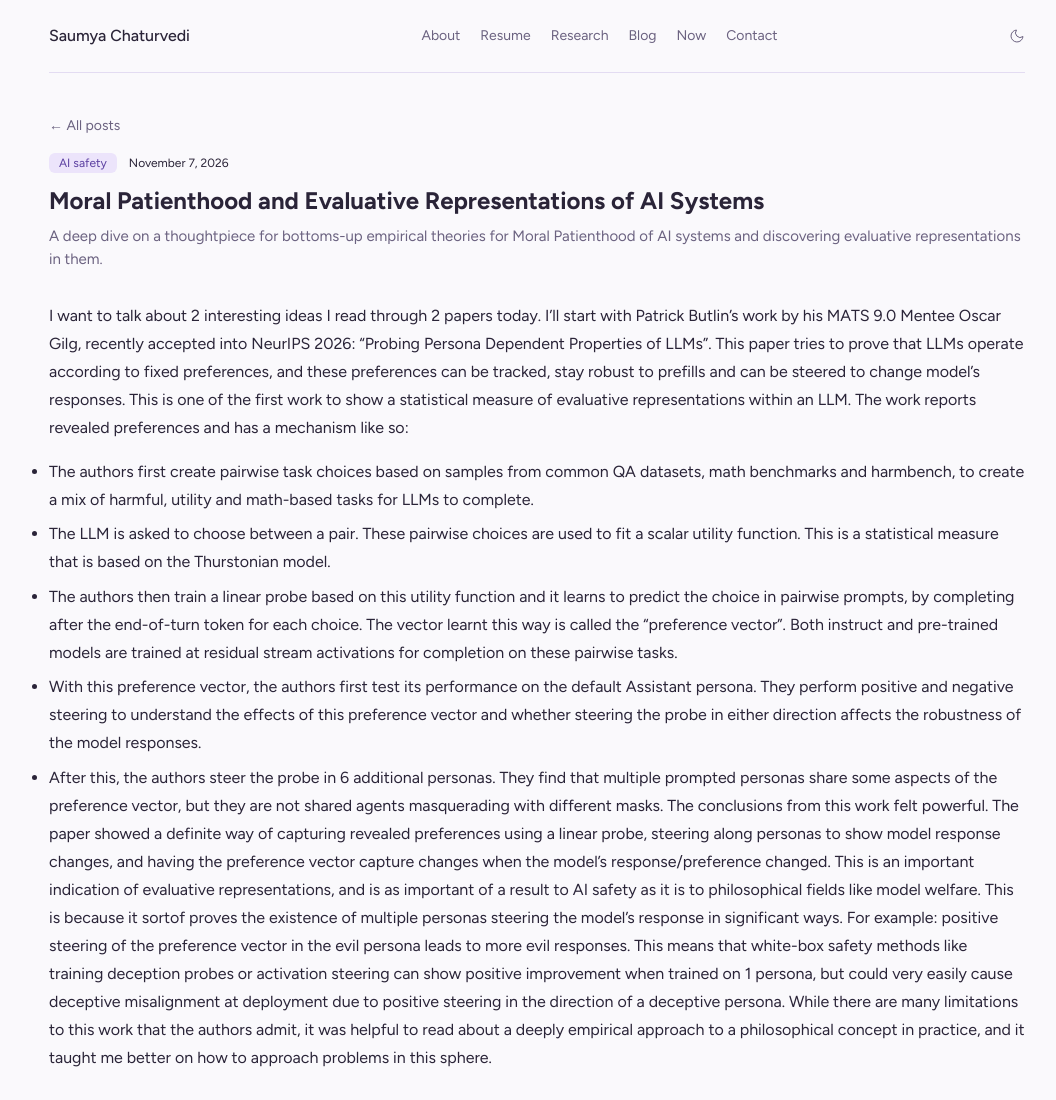
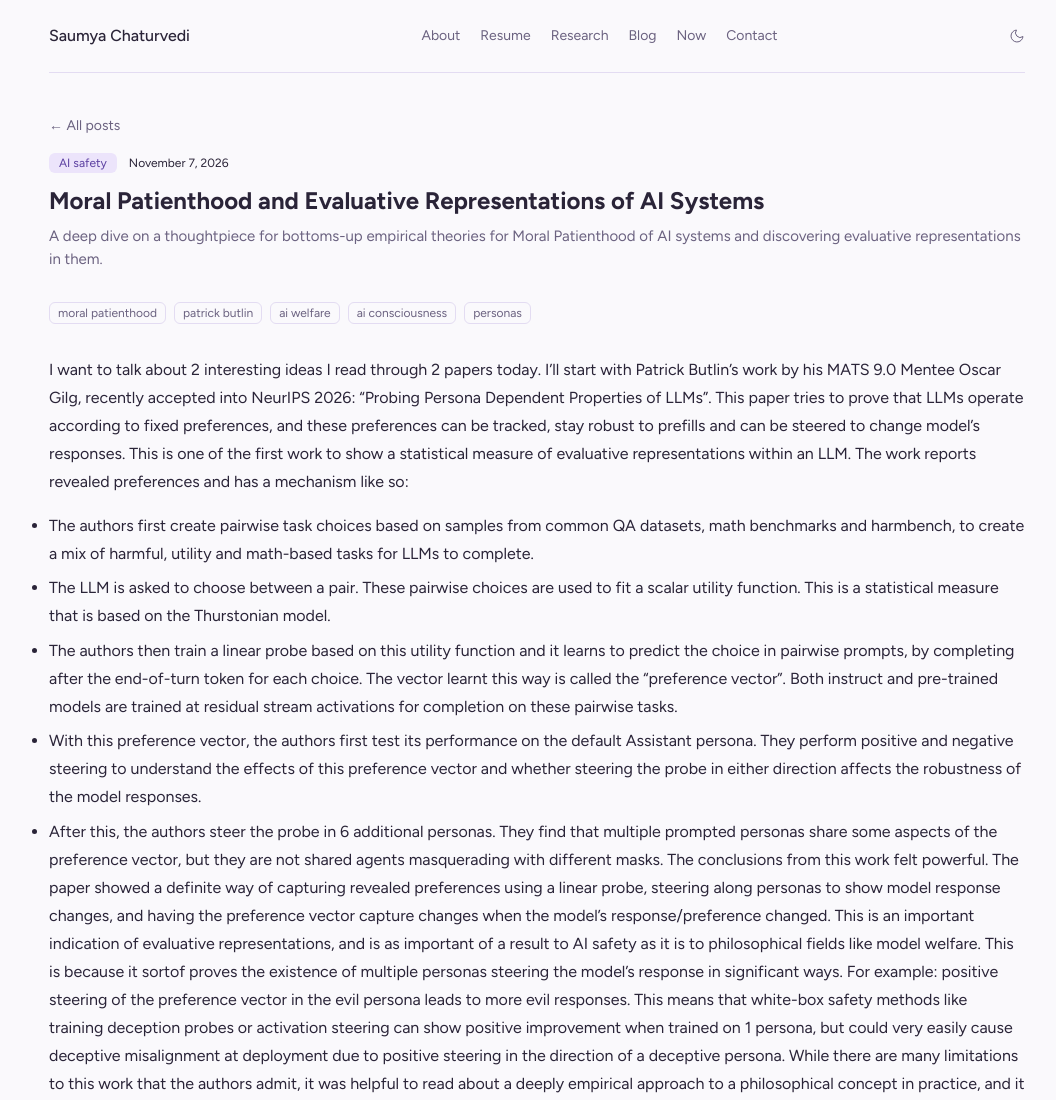
Before and after one commit to shollercoaster/shollercoaster.github.io, an Astro site: page /blog/moral-patienthood-and-evaluative-representations in a window 1280 px wide. Shown: the top 1100 px of the page, without its empty margins (103-1159 px from the left). Built offline with nearby package versions, Linux system fonts and the light colour scheme; Astro itself is replaced by a stand-in of ours; some packages are replaced by stand-ins of ours.

Commit message:
Add tags field to blog schema and tag the moral patienthood post
Co-Authored-By: Claude Sonnet 5.5 <noreply@anthropic.com>

```diff
--- a/src/content.config.ts
+++ b/src/content.config.ts
@@ -9,6 +9,8 @@ const blog = defineCollection({
     // Category drives the colored tag on cards and the filter on the blog index.
     category: z.enum(['ai-safety', 'research', 'productivity', 'personal']),
     pubDate: z.coerce.date(),
+    // Free-form tags for finer-grained filtering/search than `category`.
+    tags: z.array(z.string()).default([]),
     updatedDate: z.coerce.date().optional(),
     draft: z.boolean().default(false),
     // Optional cover image, path relative to /public, e.g. /images/blog/my-post/cover.png
--- a/src/content/blog/moral-patienthood-and-evaluative-representations/index.md
+++ b/src/content/blog/moral-patienthood-and-evaluative-representations/index.md
@@ -3,6 +3,7 @@ title: "Moral Patienthood and Evaluative Representations of AI Systems"
 description: "A deep dive on a thoughtpiece for bottoms-up empirical theories for Moral Patienthood of AI systems and discovering evaluative representations in them."
 category: ai-safety
 pubDate: 2026-11-07
+tags: ["moral patienthood", "patrick butlin", "ai welfare", "ai consciousness", "personas"]
 ---
 
 I want to talk about 2 interesting ideas I read through 2 papers today. I'll start with Patrick Butlin's work by his MATS 9.0 Mentee Oscar Gilg, recently accepted into NeurIPS 2026: "Probing Persona Dependent Properties of LLMs". This paper tries to prove that LLMs operate according to fixed preferences, and these preferences can be tracked, stay robust to prefills and can be steered to change model's responses. This is one of the first work to show a statistical measure of evaluative representations within an LLM. The work reports revealed preferences and has a mechanism like so:
--- a/src/pages/blog/[...id].astro
+++ b/src/pages/blog/[...id].astro
@@ -42,6 +42,19 @@ const categoryLabels: Record<string, string> = Object.fromEntries(
       <img src={post.data.coverImage} alt="" class="rounded-lg border mb-8" style="border-color: var(--color-border);" />
     )}
 
+    {post.data.tags.length > 0 && (
+      <div class="flex gap-2 flex-wrap mb-8">
+        {post.data.tags.map((tag) => (
+          <span
+            class="text-xs px-2 py-0.5 rounded-md border"
+            style="border-color: var(--color-border); color: var(--color-text-muted);"
+          >
+            {tag}
+          </span>
+        ))}
+      </div>
+    )}
+
     <div class="prose">
       <Content />
     </div>
```
